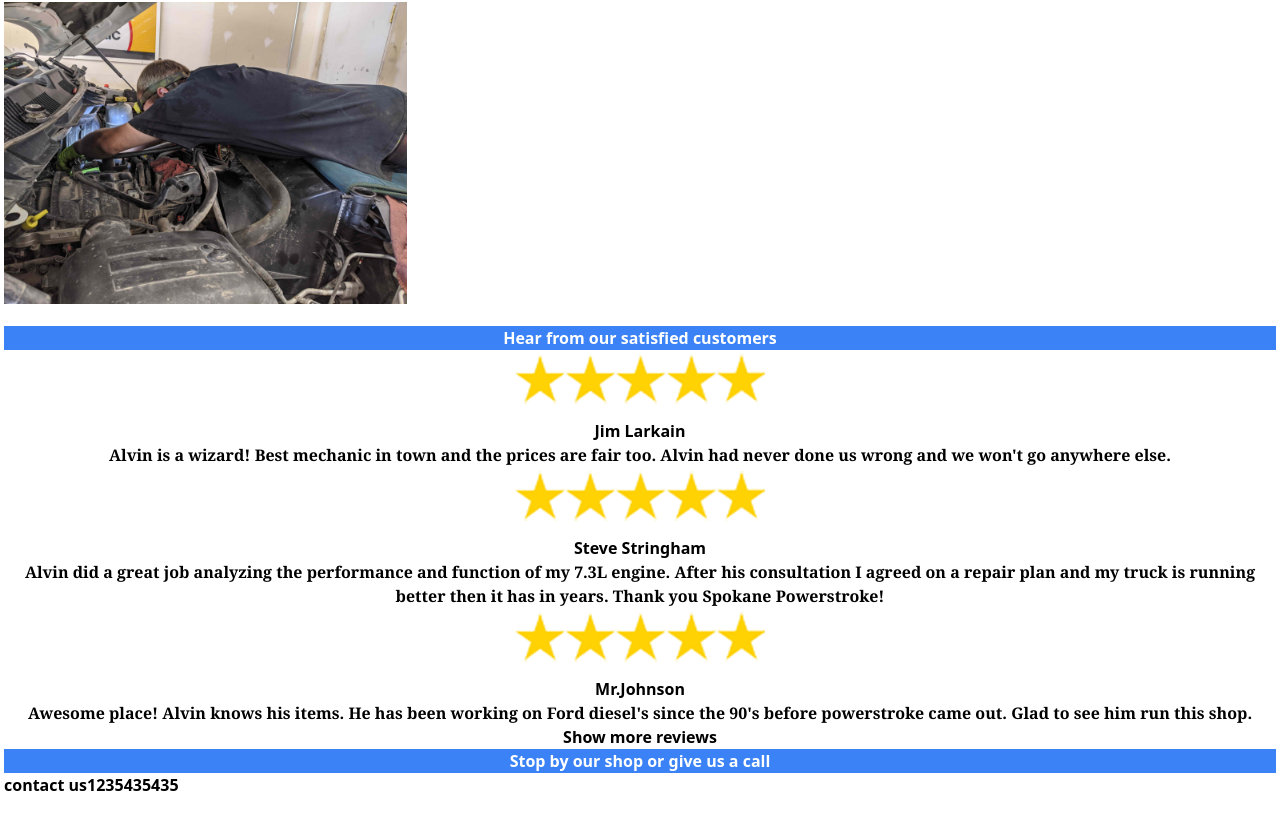
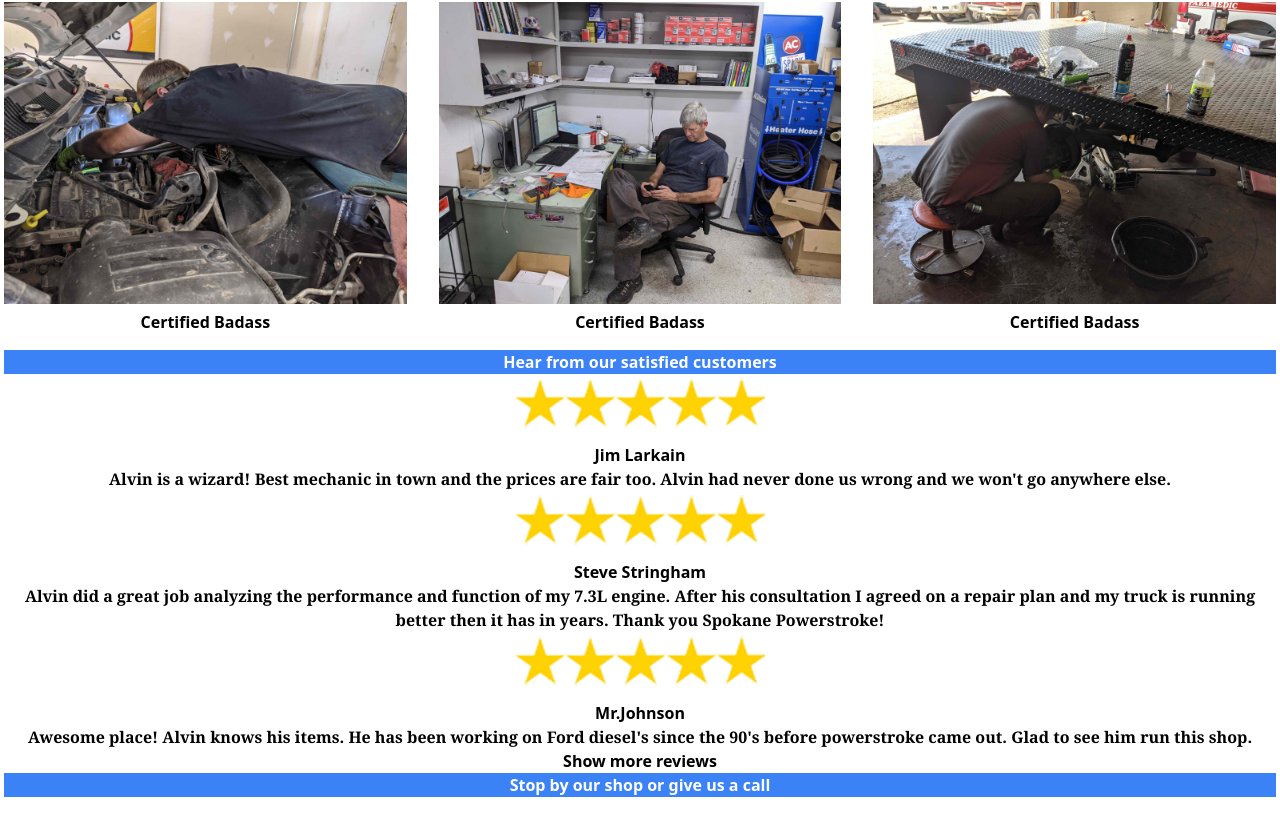
Before and after one commit to DylanBozarth/spokane-power-stroke, a Next.js app: page / in a window 1280 px wide. Shown: the part 1496-2332 px from the top of the page. Built offline with nearby package versions, Linux system fonts and the light colour scheme; grey boxes are pictures that could not be loaded.

Commit message:
about and map

```diff
--- a/pages/components/about.tsx
+++ b/pages/components/about.tsx
@@ -1,15 +1,20 @@
 import Image from "next/image";
 import Brandon from '../../public/aboutImages/brandon.jpg'
+import Alvin from '../../public/aboutImages/office.jpg'
+import Dustin from '../../public/aboutImages/undertable.jpg'
 export const About = (props: any) => {
     return (
         <div className="flex flex-wrap -mx-1 lg:-mx-4 text-center">
       <div className="my-1 px-1 w-full md:w-1/2 lg:my-4 lg:px-4 lg:w-1/3">
-      Man
-      <Image src={Brandon}  alt="mechanic" /></div>
+      Brandon Bozarth
+      <Image src={Brandon}  alt="mechanic" /><h3>Certified Badass</h3></div>
+
       <div className="my-1 px-1 w-full md:w-1/2 lg:my-4 lg:px-4 lg:w-1/3">
-      Man 2</div>
+      Alvin Finch
+      <Image src={Alvin}  alt="mechanic" /><h3>Certified Badass</h3></div>
       <div className="my-1 px-1 w-full md:w-1/2 lg:my-4 lg:px-4 lg:w-1/3">
-      Man 3</div>
+      Dustin LastName
+      <Image src={Dustin}  alt="mechanic" /><h3>Certified Badass</h3></div>
     </div>
     )
 }
--- a/pages/components/contact.tsx
+++ b/pages/components/contact.tsx
@@ -1,14 +1,13 @@
 export const Contact = (props: any) => {
   return (
-    <div className="flex  text-center  ">
-      <h3 className="text-center">contact us </h3>
-      <h4 className="text-center">1235435435</h4>
+    <div className="container">
 
-      {/*<iframe
+      <div className="w-1/2 py-5">
+      <iframe
         loading="lazy"
         className=""
         src="https://www.google.com/maps/embed/v1/place?q=place_id:ChIJ98syR9EYnlQRSH85A1eUgVM&key=AIzaSyB9sySkqSx67a7l8pEhGxlxxLdP2hcnpWY"
-      ></iframe> */}
+      ></iframe> </div>
     </div>
   );
 };
--- a/pages/mainpage.tsx
+++ b/pages/mainpage.tsx
@@ -15,7 +15,7 @@ export const MainPage = () => {
       <div className="py-10">
         <div className="flex justify-center">
         <Image src={Logo} className="justify-center"  alt="spokane power stroke" /></div>
-        <h1 className="text-center px-1 text-xl  bg-blue-500 text-white " id="services">
+        <h1 className="text-center px-5 text-xl  bg-blue-500 text-white " id="services">
           Having any of these problems?{" "}
         </h1>
 
```
